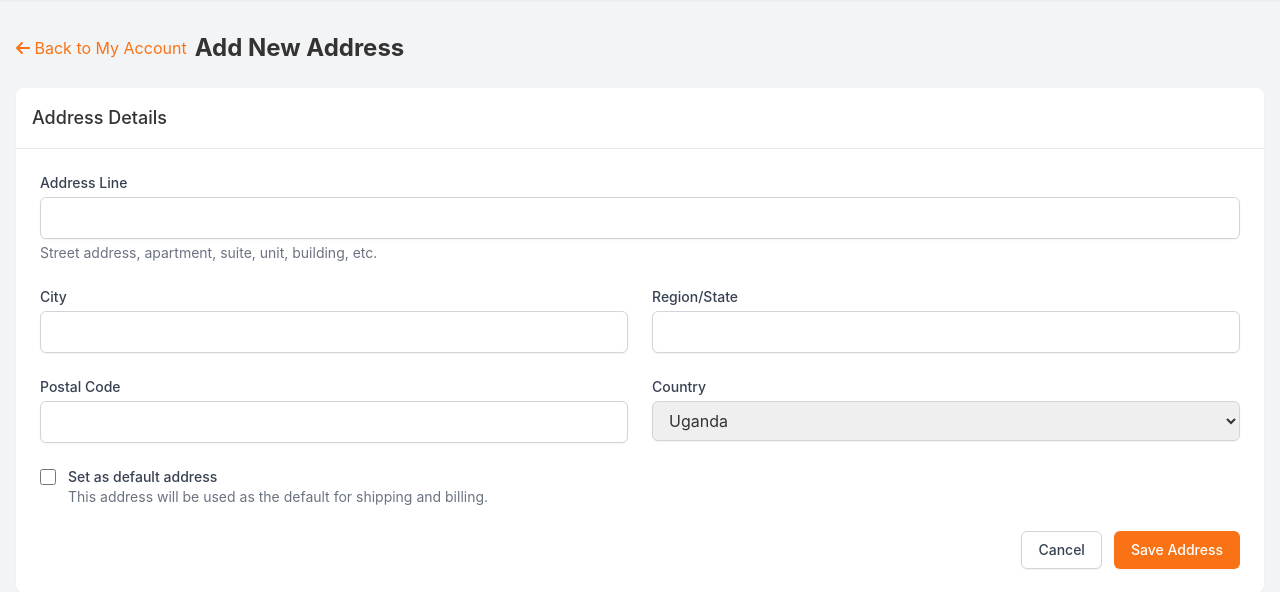
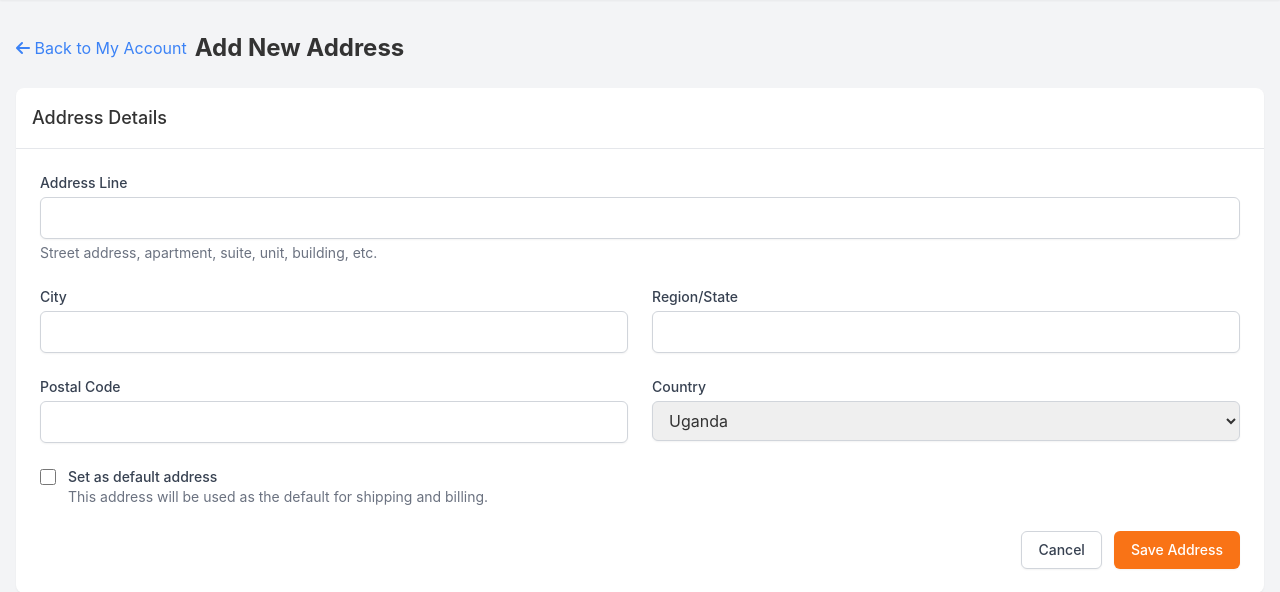
Before and after one commit to shanon082/E-commerce-using-tailwind, a PHP site: page /edit_address.php in a window 1280 px wide. Shown: the part 147-739 px from the top of the page. Run offline with PHP 8.4, Linux system fonts and the light colour scheme; the visitor is signed in with stand-in values (Sample User, id 1); style sheets or scripts are compiled from the project's sources; some libraries are stand-ins or nearby versions.

Commit message:
ecommerce clone

```diff
--- a/edit_address.php
+++ b/edit_address.php
@@ -157,7 +157,7 @@ $pageTitle = $addressId ? 'Edit Address' : 'Add New Address';
 
     <div class="container mx-auto px-4 py-8">
         <div class="flex items-center mb-6">
-            <a href="myAccount.php" class="text-orange-500 hover:underline mr-2">
+            <a href="myAccount.php" class="text-blue-500 hover:underline mr-2">
                 <i class="fas fa-arrow-left"></i> Back to My Account
             </a>
             <h1 class="text-2xl font-bold"><?php echo $pageTitle; ?></h1>
```
